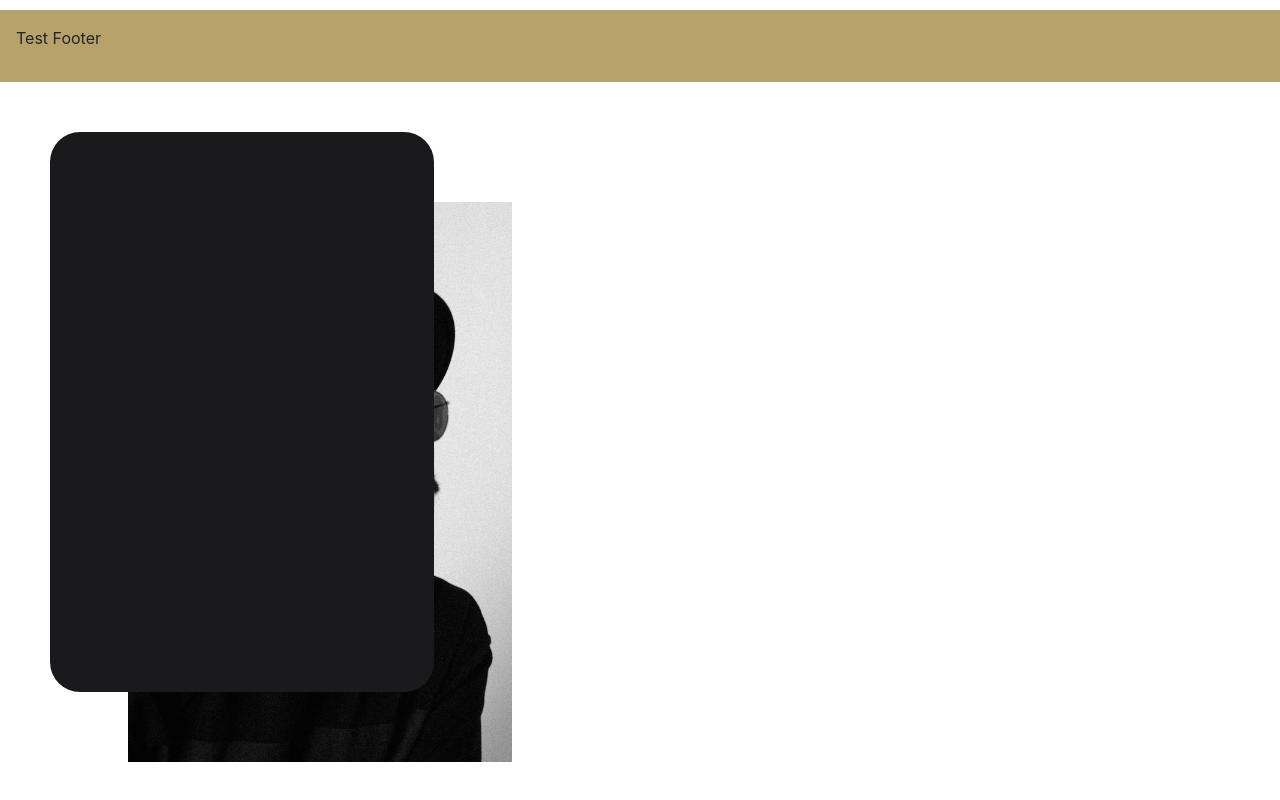
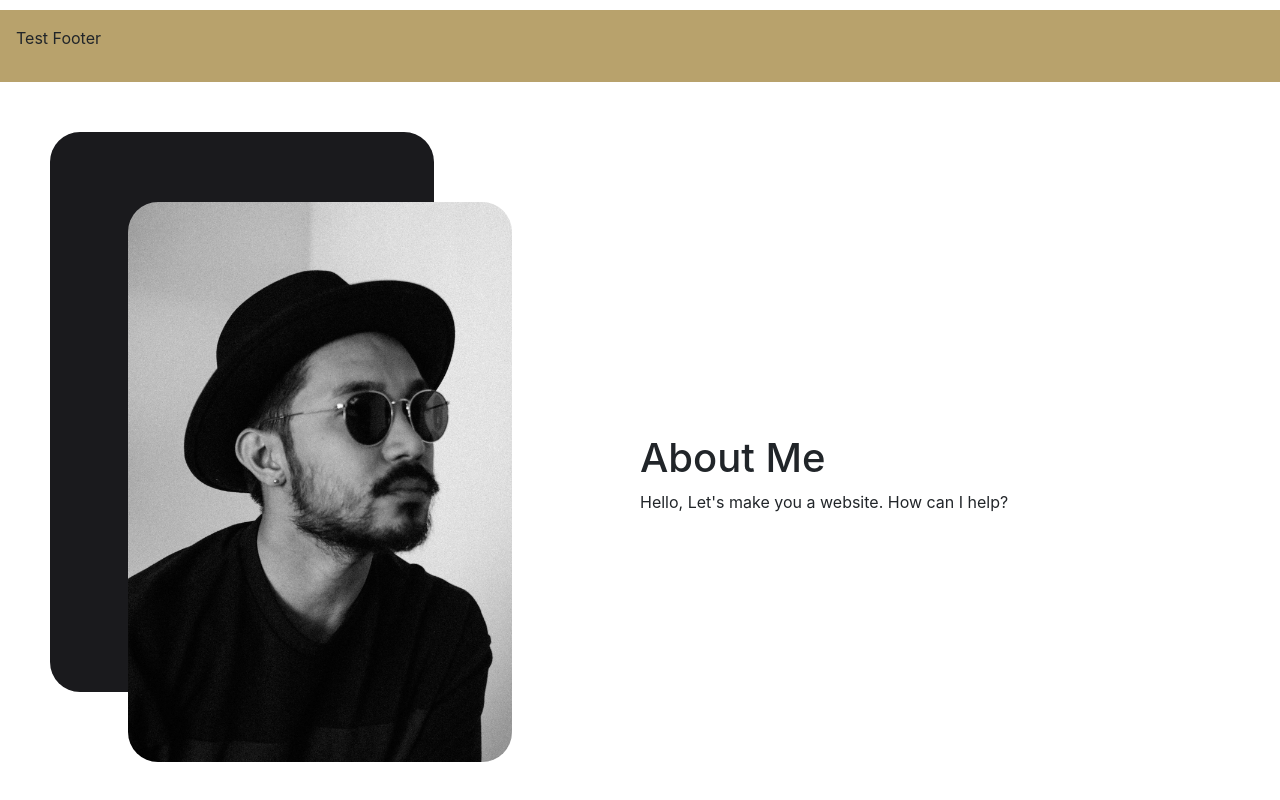
Before and after one commit to miguelxosorio/hello-there, a React (Create React App) app: page / in a window 1280 px wide. Shown: the part 718-1518 px from the top of the page. Built offline with nearby package versions, Linux system fonts and the light colour scheme.

Commit message:
setting up more component

```diff
--- a/src/components/More/index.js
+++ b/src/components/More/index.js
@@ -10,7 +10,12 @@ function More() {
                     <img src={dp} alt="" className="more-image"></img>
                 </div>
             </div>
-            <div className="more-right"></div>
+            <div className="more-right">
+                <h1 className="more-title">About Me</h1>
+                <p className="more-subtitle">
+                    Hello, Let's make you a website. How can I help?
+                </p>
+            </div>
         </div>
     )
 }
--- a/src/components/More/more.css
+++ b/src/components/More/more.css
@@ -40,6 +40,8 @@
     width: 60%;
     height: 70vh;
     border-radius: 30px;
+    position: relative;
+    overflow: hidden;
 }
 
 .more-image {
```
